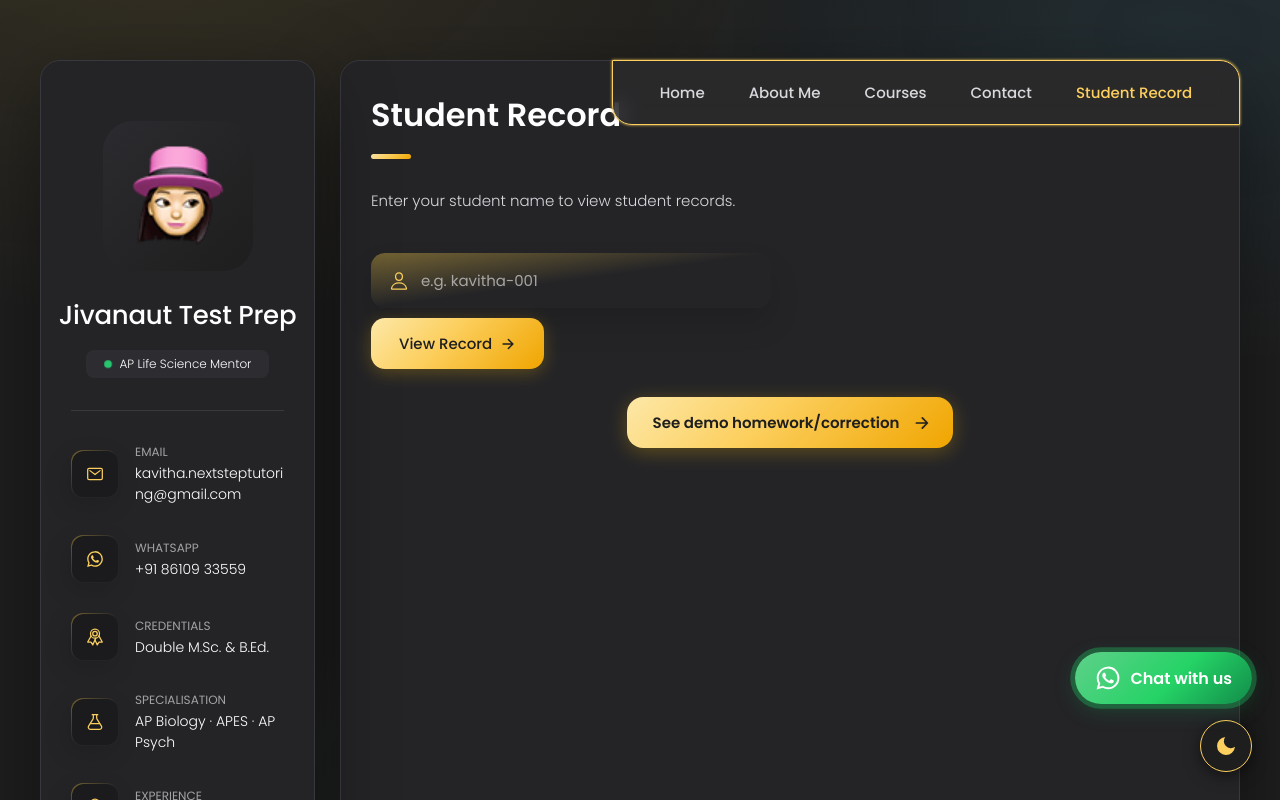
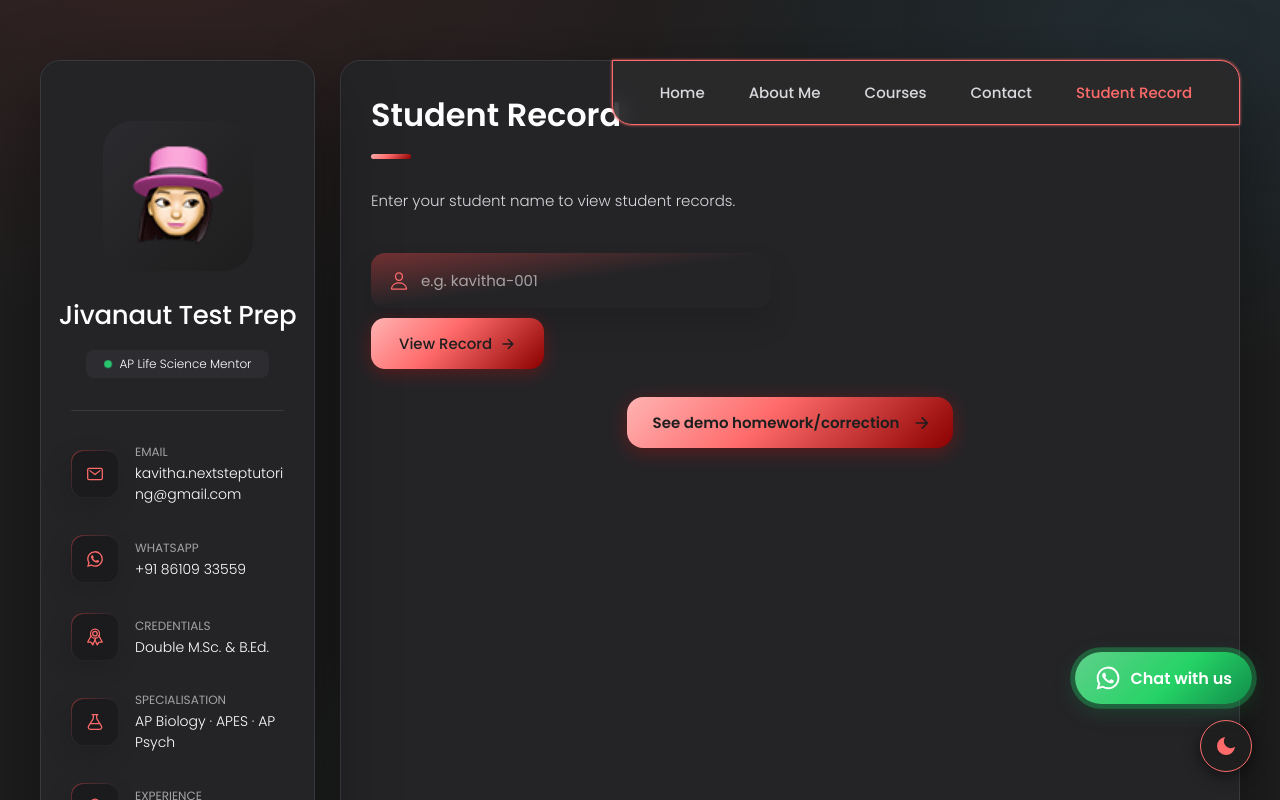
Before and after one commit to subarshan2006/business-solution-1.1, a React (Vite) app: page /studentrecords in a window 1280 px wide. Shown: the top 800 px of the page. Built offline with nearby package versions, Linux system fonts and the light colour scheme.

Commit message:
feat(theme): update color scheme for dark and light modes

```diff
--- a/src/components/ThemeToggle.css
+++ b/src/components/ThemeToggle.css
@@ -22,11 +22,11 @@
 
   /* dark mode look — deep onyx + golden icon */
   background: #1e1e1e;
-  color: var(--award-gold, #fccf5e);
-  border: 1.5px solid var(--award-gold, #fccf5e);
+  color: var(--award-gold, #ff6b6b);
+  border: 1.5px solid var(--award-gold, #ff6b6b);
   box-shadow:
     0 4px 16px hsla(0, 0%, 0%, 0.5),
-    0 0 0 0 hsla(45, 100%, 62%, 0);
+    0 0 0 0 hsla(0, 100%, 62%, 0);
 
   /* smooth all changes */
   transition:
@@ -47,24 +47,24 @@
   transform: translateY(-3px) scale(1.08);
   box-shadow:
     0 8px 28px hsla(0, 0%, 0%, 0.55),
-    0 0 0 6px hsla(45, 100%, 62%, 0.20);
+    0 0 0 6px hsla(0, 100%, 62%, 0.20);
 }
 
 /* ─── Light mode variant ──────────────────────────────────────────────────── */
 
 [data-theme='light'] .theme-fab {
   background: var(--color-brand-white, #fffeff);
-  color: #8f6a12;
-  border-color: var(--award-gold, #fccf5e);
+  color: #8b0000;
+  border-color: var(--award-gold, #ff6b6b);
   box-shadow:
-    0 4px 16px hsla(45, 40%, 30%, 0.20),
-    0 0 0 0 hsla(45, 90%, 50%, 0);
+    0 4px 16px hsla(0, 40%, 30%, 0.20),
+    0 0 0 0 hsla(0, 90%, 50%, 0);
 }
 
 [data-theme='light'] .theme-fab:hover {
   box-shadow:
-    0 8px 28px hsla(45, 40%, 30%, 0.30),
-    0 0 0 6px hsla(45, 90%, 50%, 0.20);
+    0 8px 28px hsla(0, 40%, 30%, 0.30),
+    0 0 0 6px hsla(0, 90%, 50%, 0.20);
 }
 
 /* ─── SVG icon size ───────────────────────────────────────────────────────── */
--- a/src/style.css
+++ b/src/style.css
@@ -24,7 +24,7 @@
   --color-brand-pink: #eeafa9;
   --color-brand-blue: #47afe5;
   --color-brand-green: #75d1b4;
-  --color-brand-yellow: #fccf5e;
+  --color-brand-yellow: #ff6b6b;
   --color-brand-purple: #f96653;
   --color-brand-black: #1e1e1e;
   --color-brand-white: #fffeff;
@@ -40,15 +40,15 @@
    * award accents
    */
 
-  --award-gold: #fccf5e;
+  --award-gold: #ff6b6b;
   --award-silver: #d9dee6;
-  --award-bronze: #d9955c;
-  --award-gold-deep: #b5820f;
+  --award-bronze: #c81e1e;
+  --award-gold-deep: #8b0000;
   --gradient-award: linear-gradient(
     135deg,
-    #fde8a8 0%,
+    #ffb3b3 0%,
     var(--award-gold) 42%,
-    #f0a500 100%
+    #8b0000 100%
   );
   --gradient-ribbon: linear-gradient(
     135deg,
@@ -58,10 +58,10 @@
     var(--color-brand-pink) 82%,
     var(--color-brand-purple) 100%
   );
-  --glow-award: 0 0 0 1px hsla(45, 90%, 62%, 0.45),
-                0 6px 22px hsla(45, 90%, 45%, 0.28);
-  --glow-award-hover: 0 0 0 1px hsla(45, 90%, 62%, 0.70),
-                       0 10px 34px hsla(45, 90%, 45%, 0.45);
+  --glow-award: 0 0 0 1px hsla(0, 90%, 62%, 0.45),
+                0 6px 22px hsla(0, 90%, 45%, 0.28);
+  --glow-award-hover: 0 0 0 1px hsla(0, 90%, 62%, 0.70),
+                       0 10px 34px hsla(0, 90%, 45%, 0.45);
 
   /**
    * colors
@@ -82,17 +82,17 @@
   --bg-gradient-yellow-1: linear-gradient(
     to bottom right,
     var(--award-gold) 0%,
-    hsla(45, 100%, 60%, 0) 50%
+    hsla(0, 100%, 60%, 0) 50%
   );
   --bg-gradient-yellow-2: linear-gradient(
     135deg,
-    hsla(45, 100%, 62%, 0.22) 0%,
-    hsla(45, 100%, 60%, 0) 59.86%
+    hsla(0, 100%, 62%, 0.22) 0%,
+    hsla(0, 100%, 60%, 0) 59.86%
   ), var(--color-brand-black);
   --border-gradient-onyx: linear-gradient(
     to bottom right,
-    hsla(45, 90%, 62%, 0.38) 0%,
-    hsla(45, 90%, 62%, 0) 50%
+    hsla(0, 90%, 62%, 0.38) 0%,
+    hsla(0, 90%, 62%, 0) 50%
   );
   --text-gradient-yellow: var(--gradient-award);
 
@@ -106,7 +106,7 @@
   --white-1: var(--color-brand-white);
   --white-2: var(--color-brand-white);
   --orange-yellow-crayola: var(--award-gold);
-  --vegas-gold: #f0a500;
+  --vegas-gold: #8b0000;
   --light-gray: #d8d8dd;
   --light-gray-70: hsla(0, 0%, 85%, 0.7);
   --bittersweet-shimmer: var(--color-brand-purple);
@@ -200,8 +200,8 @@ body {
   background:
     radial-gradient(
       1100px 620px at 12% -8%,
-      hsla(45, 90%, 62%, 0.10) 0%,
-      hsla(45, 90%, 62%, 0) 62%
+      hsla(0, 90%, 62%, 0.10) 0%,
+      hsla(0, 90%, 62%, 0) 62%
     ),
     radial-gradient(
       900px 560px at 92% 4%,
@@ -713,7 +713,7 @@ main {
   .mobile-menu-link.active {
     color: var(--orange-yellow-crayola);
     font-weight: var(--fw-500);
-    background: hsla(45, 100%, 72%, 0.08);
+    background: hsla(0, 100%, 72%, 0.08);
   }
 
   /* Light backdrop */
@@ -2174,7 +2174,7 @@ textarea.form-input::-webkit-resizer { display: none; }
   font-weight: var(--fw-500);
   padding: 6px 16px;
   border-radius: 50px;
-  border: 1px solid hsla(45, 100%, 72%, 0.2);
+  border: 1px solid hsla(0, 100%, 72%, 0.2);
   letter-spacing: 0.3px;
   white-space: nowrap;
 }
@@ -2238,12 +2238,12 @@ textarea.form-input::-webkit-resizer { display: none; }
     opacity: 0;
     transform: scale(0.5);
     text-shadow: none;
-    color: #FFD700;
+    color: var(--award-gold);
   }
   30% {
     opacity: 1;
     transform: scale(1.15);
-    color: #fff3cf;
+    color: #ffb3b3;
     text-shadow:
       0 0 10px var(--award-gold),
       0 0 20px var(--award-gold),
@@ -2252,18 +2252,18 @@ textarea.form-input::-webkit-resizer { display: none; }
   }
   60% {
     transform: scale(1.0);
-    color: #fde8a8;
+    color: #ffb3b3;
     text-shadow:
       0 0 6px var(--award-gold),
-      0 0 14px rgba(255, 215, 0, 0.5),
-      0 0 30px rgba(255, 165, 0, 0.3);
+      0 0 14px rgba(200, 30, 30, 0.55),
+      0 0 30px rgba(139, 0, 0, 0.35);
   }
   100% {
     opacity: 1;
     transform: scale(1);
-    color: #FFD700;
+    color: var(--award-gold);
     text-shadow:
-      0 0 4px rgba(255, 215, 0, 0.25);
+      0 0 4px rgba(200, 30, 30, 0.3);
   }
 }
 
@@ -2417,12 +2417,12 @@ textarea.form-input::-webkit-resizer { display: none; }
 .hero-cta-btn.primary {
   background: var(--text-gradient-yellow);
   color: var(--color-brand-black);
-  box-shadow: 0 4px 18px hsla(45, 100%, 50%, 0.25);
+  box-shadow: 0 4px 18px hsla(0, 100%, 50%, 0.25);
 }
 
 .hero-cta-btn.primary:hover {
   transform: translateY(-2px);
-  box-shadow: 0 8px 28px hsla(45, 100%, 50%, 0.35);
+  box-shadow: 0 8px 28px hsla(0, 100%, 50%, 0.35);
 }
 
 .hero-cta-btn.secondary {
@@ -2986,19 +2986,19 @@ textarea.form-input::-webkit-resizer { display: none; }
   --bg-gradient-yellow-1: linear-gradient(
     to bottom right,
     var(--award-gold) 0%,
-    hsla(45, 100%, 62%, 0) 50%
+    hsla(0, 100%, 62%, 0) 50%
   );
 
   --bg-gradient-yellow-2: linear-gradient(
     135deg,
-    hsla(45, 100%, 62%, 0.28) 0%,
-    hsla(45, 100%, 60%, 0) 59.86%
+    hsla(0, 100%, 62%, 0.28) 0%,
+    hsla(0, 100%, 60%, 0) 59.86%
   ), #fafafa;
 
   --border-gradient-onyx: linear-gradient(
     to bottom right,
-    hsla(45, 90%, 45%, 0.55) 0%,
-    hsla(45, 90%, 45%, 0) 50%
+    hsla(0, 90%, 45%, 0.55) 0%,
+    hsla(0, 90%, 45%, 0) 50%
   );
 
   --text-gradient-yellow: var(--gradient-award);
@@ -3013,7 +3013,7 @@ textarea.form-input::-webkit-resizer { display: none; }
   --white-1:                var(--color-title);
   --white-2:                var(--color-title);
   --orange-yellow-crayola:  var(--award-gold-deep);
-  --vegas-gold:             #8f6a12;
+  --vegas-gold:             #8b0000;
   --light-gray:             var(--color-text);
   --light-gray-70:          hsla(0, 0%, 36%, 0.7);
   --bittersweet-shimmer:    #d4452f;
@@ -3026,11 +3026,11 @@ textarea.form-input::-webkit-resizer { display: none; }
   --hairline: var(--color-border);
   /* ── Shadows (softer for light backgrounds) ────────────────────────────── */
 
-  --shadow-1: -4px 8px 24px hsla(45, 40%, 30%, 0.10);
-  --shadow-2: 0 16px 30px  hsla(45, 40%, 30%, 0.12);
-  --shadow-3: 0 16px 40px  hsla(45, 40%, 30%, 0.14);
-  --shadow-4: 0 25px 50px  hsla(45, 40%, 30%, 0.12);
-  --shadow-5: 0 24px 80px  hsla(45, 40%, 30%, 0.16);
+  --shadow-1: -4px 8px 24px hsla(0, 40%, 30%, 0.10);
+  --shadow-2: 0 16px 30px  hsla(0, 40%, 30%, 0.12);
+  --shadow-3: 0 16px 40px  hsla(0, 40%, 30%, 0.14);
+  --shadow-4: 0 25px 50px  hsla(0, 40%, 30%, 0.12);
+  --shadow-5: 0 24px 80px  hsla(0, 40%, 30%, 0.16);
 }
 
 
@@ -3038,8 +3038,8 @@ textarea.form-input::-webkit-resizer { display: none; }
   background:
     radial-gradient(
       1100px 620px at 12% -8%,
-      hsla(45, 90%, 62%, 0.16) 0%,
-      hsla(45, 90%, 62%, 0) 62%
+      hsla(0, 90%, 62%, 0.16) 0%,
+      hsla(0, 90%, 62%, 0) 62%
     ),
     radial-gradient(
       900px 560px at 92% 4%,
@@ -3111,7 +3111,7 @@ textarea.form-input::-webkit-resizer { display: none; }
 [data-theme='light'] .navbar {
   background: hsla(0, 0%, 100%, 0.86);
   border-color: var(--award-gold);
-  box-shadow: 0 -2px 20px hsla(45, 40%, 30%, 0.10);
+  box-shadow: 0 -2px 20px hsla(0, 40%, 30%, 0.10);
 }
 
 [data-theme='light'] .mobile-hamburger {
@@ -3122,11 +3122,11 @@ textarea.form-input::-webkit-resizer { display: none; }
 [data-theme='light'] .mobile-menu-popup {
   background: hsla(0, 0%, 100%, 0.96);
   border-color: var(--color-subtitle);
-  box-shadow: 0 8px 32px hsla(45, 40%, 30%, 0.16);
+  box-shadow: 0 8px 32px hsla(0, 40%, 30%, 0.16);
 }
 
 [data-theme='light'] .mobile-menu-link:hover {
-  background: hsla(45, 90%, 62%, 0.16);
+  background: hsla(0, 90%, 62%, 0.16);
 }
 
 [data-theme='light'] .mobile-menu-backdrop {
@@ -3248,10 +3248,10 @@ textarea.form-input::-webkit-resizer { display: none; }
   }
   [data-theme='light'] body::-webkit-scrollbar-thumb {
     border-color: var(--color-subtitle);
-    background: hsla(45, 90%, 45%, 0.35);
+    background: hsla(0, 90%, 45%, 0.35);
   }
   [data-theme='light'] body::-webkit-scrollbar-thumb:hover {
-    background: hsla(45, 90%, 45%, 0.55);
+    background: hsla(0, 90%, 45%, 0.55);
   }
 }
 
@@ -3273,7 +3273,7 @@ textarea.form-input::-webkit-resizer { display: none; }
 [data-theme='light'] .hero-cta-btn.primary,
 [data-theme='light'] .demo-cta-btn,
 [data-theme='light'] .demo-open-btn {
-  box-shadow: 0 4px 18px hsla(45, 90%, 45%, 0.34);
+  box-shadow: 0 4px 18px hsla(0, 90%, 45%, 0.34);
 }
 
 [data-theme='light'] .demo-popover-card {
@@ -3558,13 +3558,13 @@ article,
   font-size: var(--fs-6);
   font-weight: var(--fw-600);
   text-decoration: none;
-  box-shadow: 0 4px 20px hsla(45, 100%, 50%, 0.28);
+  box-shadow: 0 4px 20px hsla(0, 100%, 50%, 0.28);
   transition: transform 0.2s ease, box-shadow 0.2s ease;
 }
 
 .demo-cta-btn:hover {
   transform: translateY(-3px);
-  box-shadow: 0 8px 30px hsla(45, 100%, 50%, 0.4);
+  box-shadow: 0 8px 30px hsla(0, 100%, 50%, 0.4);
 }
 
 .demo-cta-btn--popping,
@@ -3677,7 +3677,7 @@ article,
   font-size: var(--fs-6);
   font-weight: var(--fw-600);
   text-decoration: none;
-  box-shadow: 0 4px 18px hsla(45, 100%, 50%, 0.25);
+  box-shadow: 0 4px 18px hsla(0, 100%, 50%, 0.25);
   cursor: pointer;
   white-space: nowrap;
   transition: transform 0.2s ease, box-shadow 0.2s ease;
@@ -3685,7 +3685,7 @@ article,
 
 .demo-open-btn:hover {
   transform: translateY(-2px);
-  box-shadow: 0 8px 28px hsla(45, 100%, 50%, 0.35);
+  box-shadow: 0 8px 28px hsla(0, 100%, 50%, 0.35);
 }
 
 .demo-open-btn ion-icon {
@@ -4060,7 +4060,7 @@ article,
   background: linear-gradient(
     145deg,
     hsla(198, 76%, 59%, 0.10) 0%,
-    hsla(45, 100%, 62%, 0.10) 50%,
+    hsla(0, 100%, 62%, 0.10) 50%,
     hsla(0, 43%, 51%, 0.08) 100%
   );
 }
@@ -4069,7 +4069,7 @@ article,
   background: linear-gradient(
     145deg,
     hsla(198, 76%, 59%, 0.16) 0%,
-    hsla(45, 100%, 62%, 0.18) 50%,
+    hsla(0, 100%, 62%, 0.18) 50%,
     hsla(0, 43%, 51%, 0.12) 100%
   );
 }
```
